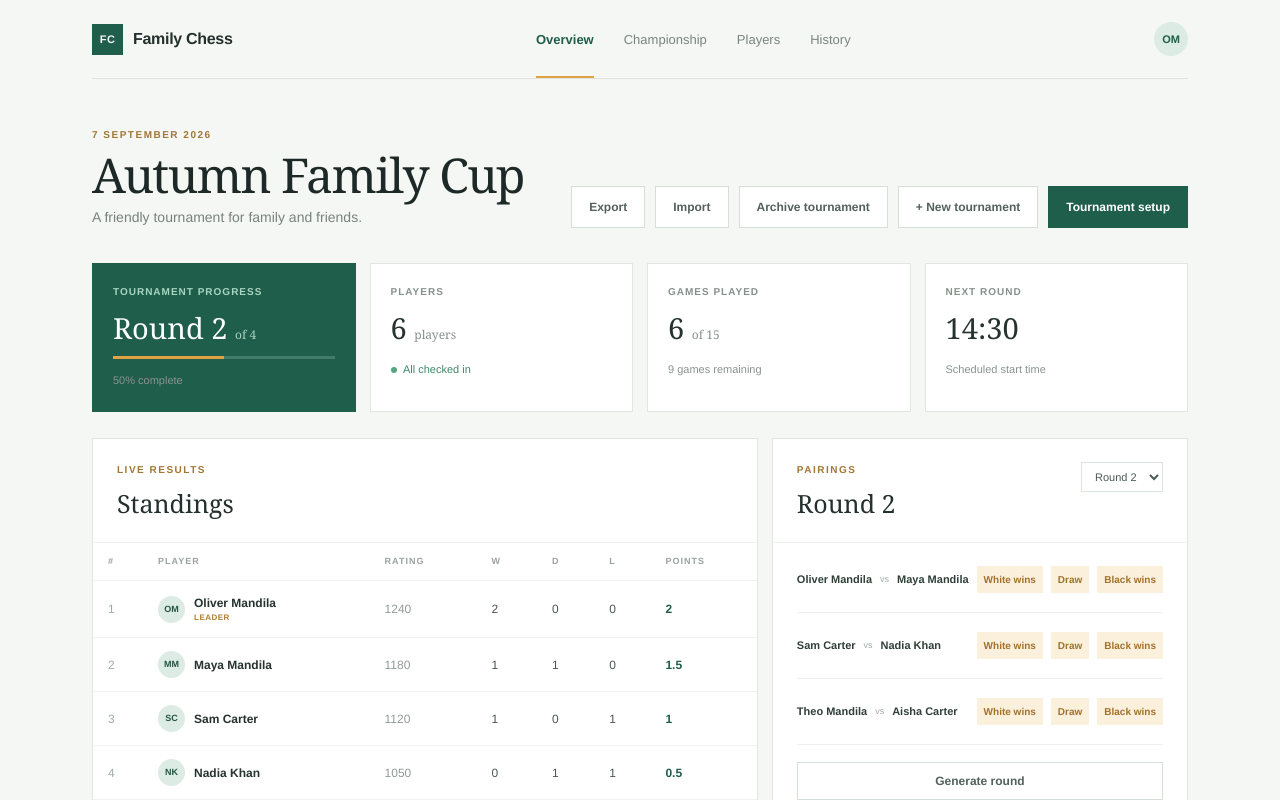
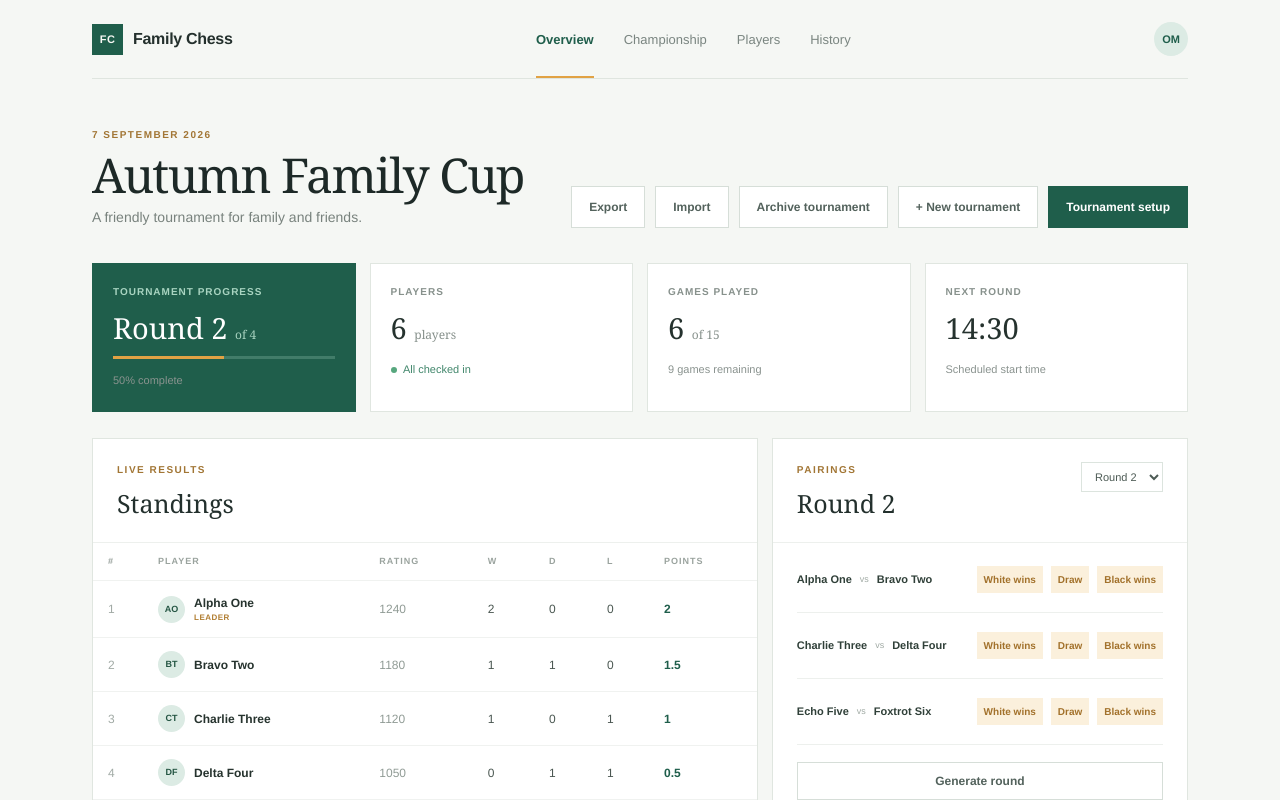
Before and after one commit to OMandila/family-chess-tournament, a React (Vite) app: page / in a window 1280 px wide. Shown: the top 800 px of the page. Built offline with nearby package versions, Linux system fonts and the light colour scheme.

Commit message:
Use generic starter player names

```diff
--- a/src/App.jsx
+++ b/src/App.jsx
@@ -4,8 +4,8 @@ import "./App.css";
 const starterPlayers = [
   {
     id: 1,
-    name: "Oliver Mandila",
-    initials: "OM",
+    name: "Alpha One",
+    initials: "AO",
     rating: 1240,
     wins: 2,
     draws: 0,
@@ -14,8 +14,8 @@ const starterPlayers = [
   },
   {
     id: 2,
-    name: "Maya Mandila",
-    initials: "MM",
+    name: "Bravo Two",
+    initials: "BT",
     rating: 1180,
     wins: 1,
     draws: 1,
@@ -24,8 +24,8 @@ const starterPlayers = [
   },
   {
     id: 3,
-    name: "Sam Carter",
-    initials: "SC",
+    name: "Charlie Three",
+    initials: "CT",
     rating: 1120,
     wins: 1,
     draws: 0,
@@ -34,8 +34,8 @@ const starterPlayers = [
   },
   {
     id: 4,
-    name: "Nadia Khan",
-    initials: "NK",
+    name: "Delta Four",
+    initials: "DF",
     rating: 1050,
     wins: 0,
     draws: 1,
@@ -44,8 +44,8 @@ const starterPlayers = [
   },
   {
     id: 5,
-    name: "Theo Mandila",
-    initials: "TM",
+    name: "Echo Five",
+    initials: "EF",
     rating: 980,
     wins: 0,
     draws: 1,
@@ -54,8 +54,8 @@ const starterPlayers = [
   },
   {
     id: 6,
-    name: "Aisha Carter",
-    initials: "AC",
+    name: "Foxtrot Six",
+    initials: "FS",
     rating: 920,
     wins: 0,
     draws: 0,
```
